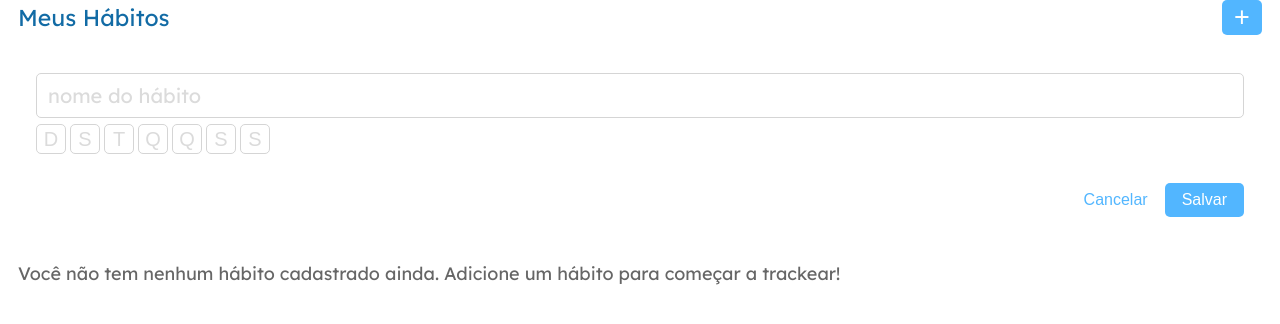
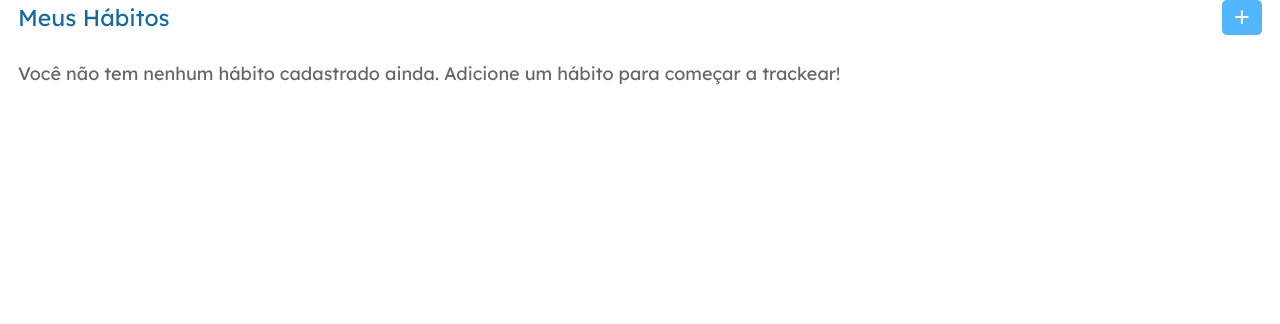
Before and after one commit to ptrkc/trackit, a React (Create React App) app: page /habitos in a window 1280 px wide. Shown: the top 324 px of the page. Built offline with nearby package versions, Linux system fonts and the light colour scheme.

Commit message:
Implemented functions to show and hide NewHabitCard

```diff
--- a/src/Habits/Habits.js
+++ b/src/Habits/Habits.js
@@ -1,18 +1,24 @@
-import { useContext } from "react";
+import { useContext, useState } from "react";
 import styled from "styled-components";
 import UserContext from "../contexts/UserContext";
 import NewHabitCard from "./NewHabitCard";
 export default function Habits() {
+    const [showNewHabitCard, setShowNewHabitCard] = useState(false);
     const { user } = useContext(UserContext);
     console.log(user);
     return (
         <StyledDiv>
             <div className="my-habits">
-                Meus Hábitos <button>+</button>
+                Meus Hábitos
+                <button onClick={() => setShowNewHabitCard(true)}>+</button>
             </div>
-            <div className="new-habit-card">
-                <NewHabitCard />
-            </div>
+            {showNewHabitCard ? (
+                <div className="new-habit-card">
+                    <NewHabitCard setShowNewHabitCard={setShowNewHabitCard} />
+                </div>
+            ) : (
+                ""
+            )}
             <p className="no-habits">
                 Você não tem nenhum hábito cadastrado ainda. Adicione um hábito
                 para começar a trackear!
--- a/src/Habits/NewHabitCard.js
+++ b/src/Habits/NewHabitCard.js
@@ -2,7 +2,7 @@ import { useContext, useState } from "react";
 import styled from "styled-components";
 import UserContext from "../contexts/UserContext";
 import Input from "./../components/Input";
-export default function NewHabitCard() {
+export default function NewHabitCard({ setShowNewHabitCard }) {
     const [disabled, setDisabled] = useState(false);
     const [habit, setHabit] = useState("");
 
@@ -25,7 +25,12 @@ export default function NewHabitCard() {
                 <button>S</button>
             </div>
             <div className="buttons">
-                <button className="cancel">Cancelar</button>
+                <button
+                    className="cancel"
+                    onClick={() => setShowNewHabitCard(false)}
+                >
+                    Cancelar
+                </button>
                 <button>Salvar</button>
             </div>
         </Card>
--- a/src/Themes.js
+++ b/src/Themes.js
@@ -10,6 +10,7 @@ const defaultTheme = {
     noneCompletedColor: "#BABABA",
     uncheckedColor: "#E7E7E7",
     inputBorderColor: "#D5D5D5",
+    inputSelectedColor: "#CFCFCF",
     inputPlaceholderColor: "#DBDBDB",
 };
 
```
